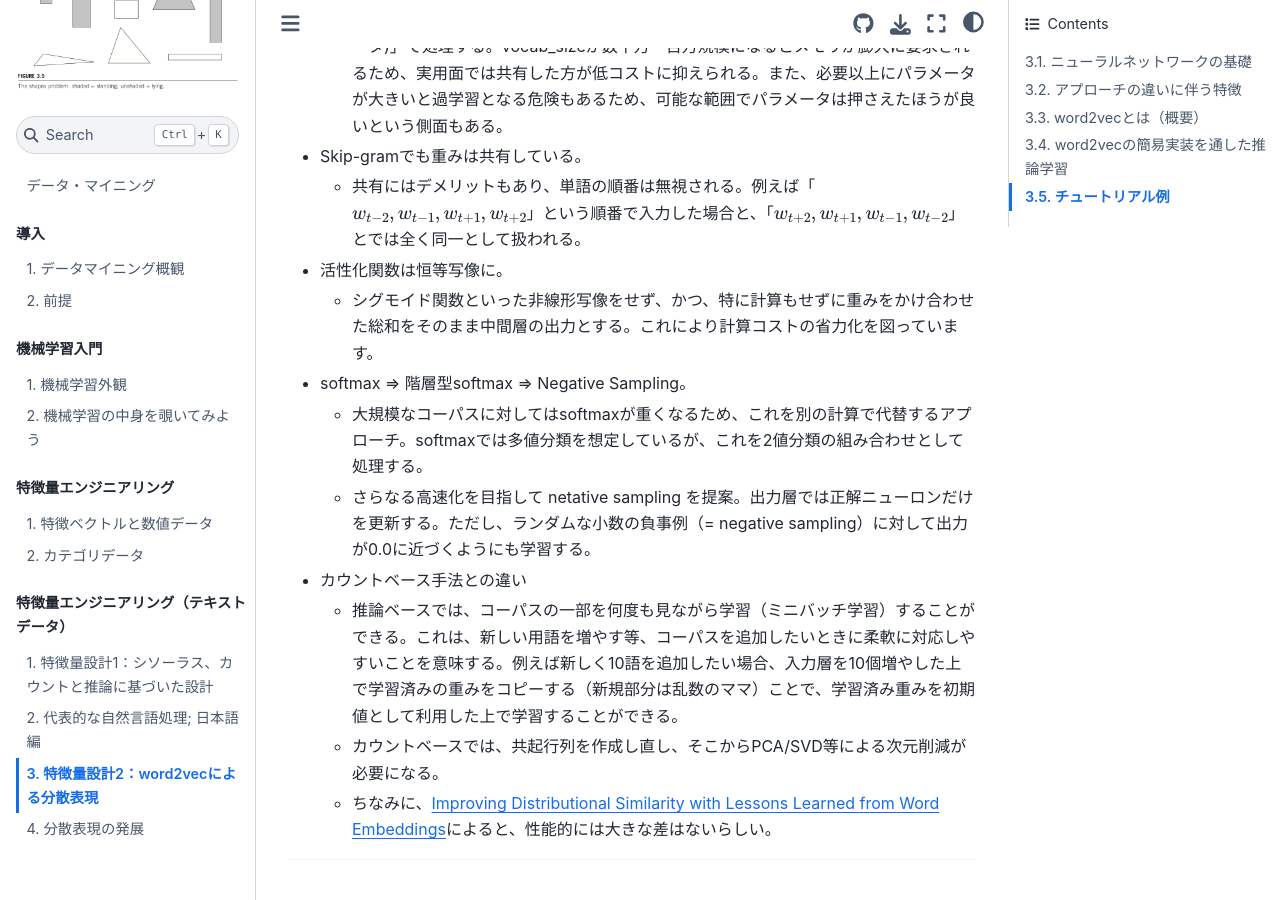
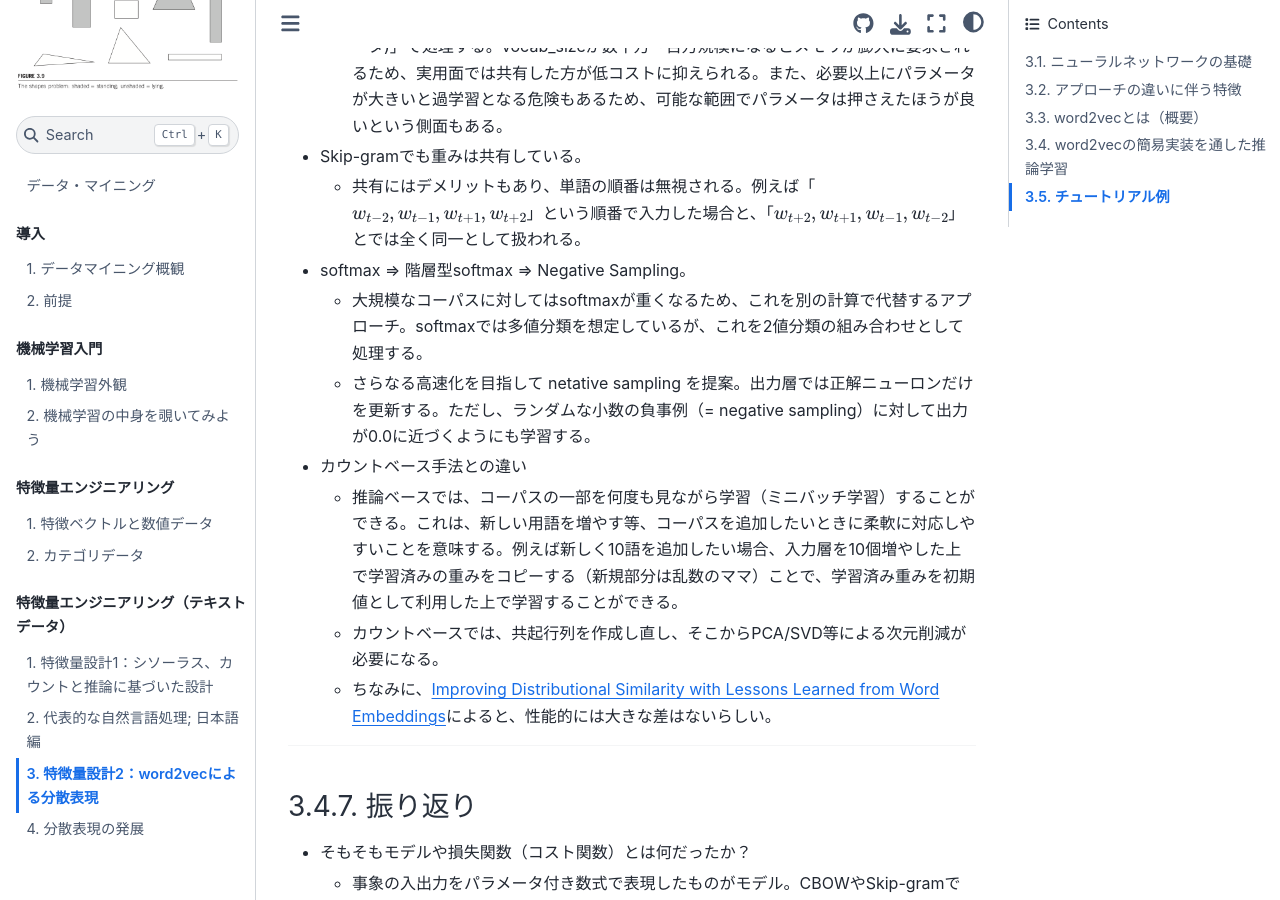
Before and after one commit to naltoma/datamining_intro2021, a Jupyter Book: the page built from 4-nlp/nlp2.md, in a window 1280 px wide and 900 px high, scrolled down 9360 px. Built offline with Jupyter Book 1.0.4 settings and Sphinx 7.4.7 and the Sphinx Book theme 1.1.4, drawn with Linux system fonts in a browser that asks for light colours; pages that are not in the unit, such as notebooks, are missing from menus.

Commit message:
modify desc

```diff
--- a/4-nlp/nlp2.md
+++ b/4-nlp/nlp2.md
@@ -181,8 +181,6 @@
   - 一般的なNN形式で「vocab_size=5, window_size=2, hidden_size=3」のNNを構築しようとすると、「3行10列の入力中間層重み行列(=30個のパラメータ)」を用意する必要がある。これに対しCBOWでは文脈間で重みを共有するため、「3行5列(15個のパラメータ)」で処理する。vocab_sizeが数十万〜百万規模になるとメモリが膨大に要求されるため、実用面では共有した方が低コストに抑えられる。また、必要以上にパラメータが大きいと過学習となる危険もあるため、可能な範囲でパラメータは押さえたほうが良いという側面もある。
 - Skip-gramでも重みは共有している。
   - 共有にはデメリットもあり、単語の順番は無視される。例えば「$w_{t-2},w_{t-1},w_{t+1},w_{t+2}$」という順番で入力した場合と、「$w_{t+2},w_{t+1},w_{t-1},w_{t-2}$」とでは全く同一として扱われる。
-- 活性化関数は恒等写像に。
-  - シグモイド関数といった非線形写像をせず、かつ、特に計算もせずに重みをかけ合わせた総和をそのまま中間層の出力とする。これにより計算コストの省力化を図っています。
 - softmax => 階層型softmax => Negative Sampling。
   - 大規模なコーパスに対してはsoftmaxが重くなるため、これを別の計算で代替するアプローチ。softmaxでは多値分類を想定しているが、これを2値分類の組み合わせとして処理する。
   - さらなる高速化を目指して netative sampling を提案。出力層では正解ニューロンだけを更新する。ただし、ランダムな小数の負事例（= negative sampling）に対して出力が0.0に近づくようにも学習する。
```
